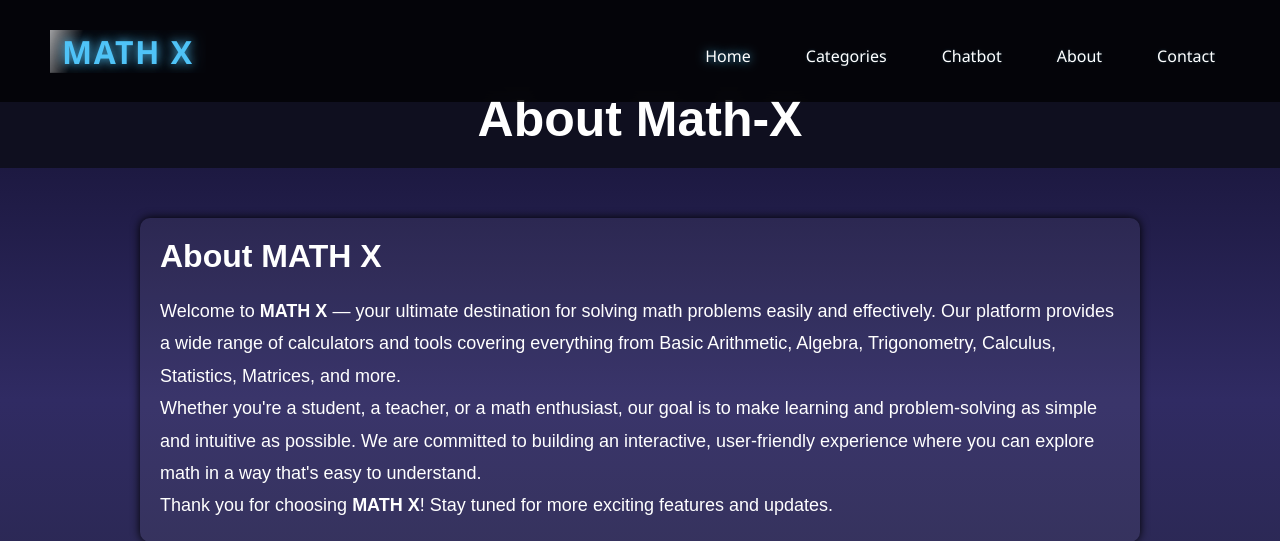
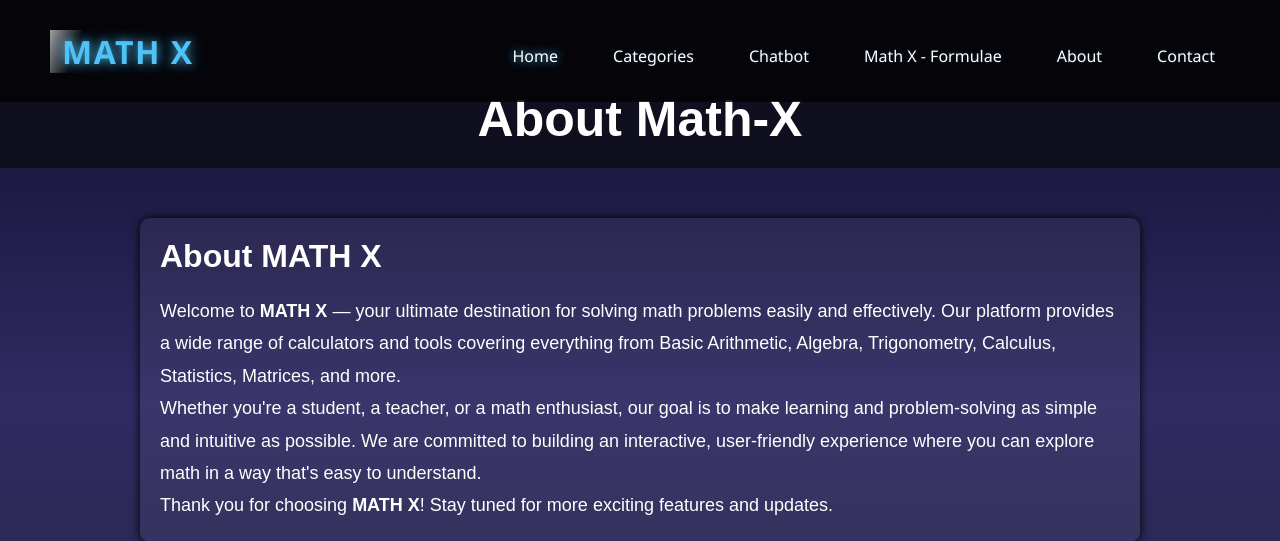
Before and after one commit to Srishanth-023/MATH--EXPO, a Flask app: page /about in a window 1280 px wide. Shown: the top 541 px of the page. Run offline with Flask 3, Linux system fonts and the light colour scheme.

Commit message:
Formulae download added !

```diff
--- a/templates/navigation.html
+++ b/templates/navigation.html
@@ -70,6 +70,7 @@
     <a href="/" class="nav-link active">Home</a>
     <a href="/items" class="nav-link">Categories</a>
     <a href="/chat" class="nav-link">Chatbot</a>
+    <a href="/static/downloads/mathx.zip" class="nav-link" download>Math X - Formulae</a>
     <a href="/about" class="nav-link">About</a>
     <a href="/contact" class="nav-link">Contact</a>
 </nav>
```
Also changed, not shown: 1 other file.
